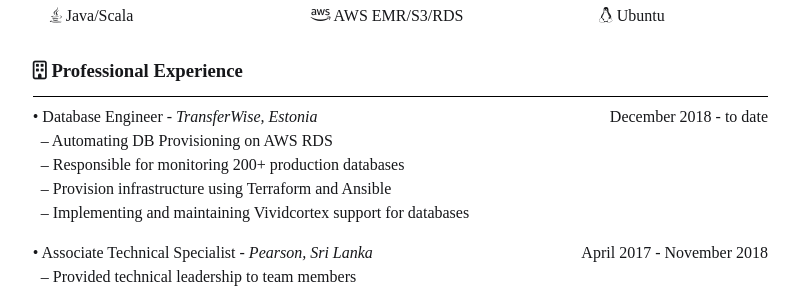
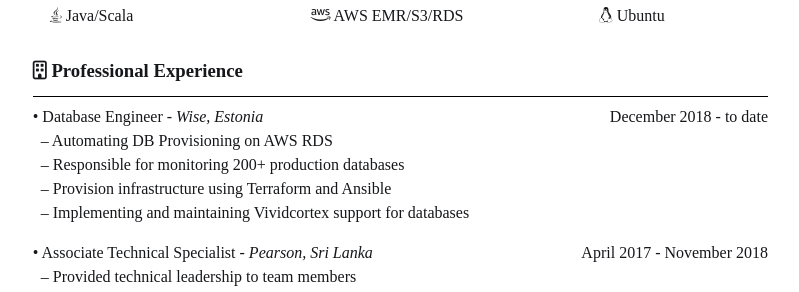
Before and after one commit to dedunu/dedunu.github.io, a Jekyll site: the page built from _pages/cv.md, in a window 1280 px wide and 900 px high, scrolled down 480 px. Shown: the part 152-444 px from the top of the window, without its empty margins (320-1119 px from the left). Built offline with Jekyll 4.4.1, drawn with Linux system fonts in a browser that asks for light colours; nearby versions of some CDN libraries; some web fonts are replaced.

Commit message:
Update cv.md

```diff
--- a/_pages/cv.md
+++ b/_pages/cv.md
@@ -60,7 +60,7 @@
 ### <i class="far fa-building"></i> Professional Experience
 ---
 
-<p style="text-align:left;">• Database Engineer - <i>TransferWise, Estonia</i><span style="float:right;">December 2018 - to date</span><br/>
+<p style="text-align:left;">• Database Engineer - <i>Wise, Estonia</i><span style="float:right;">December 2018 - to date</span><br/>
 &nbsp;&nbsp;– Automating DB Provisioning on AWS RDS <br/>
 &nbsp;&nbsp;– Responsible for monitoring 200+ production databases<br/>
 &nbsp;&nbsp;– Provision infrastructure using Terraform and Ansible<br/>
```
